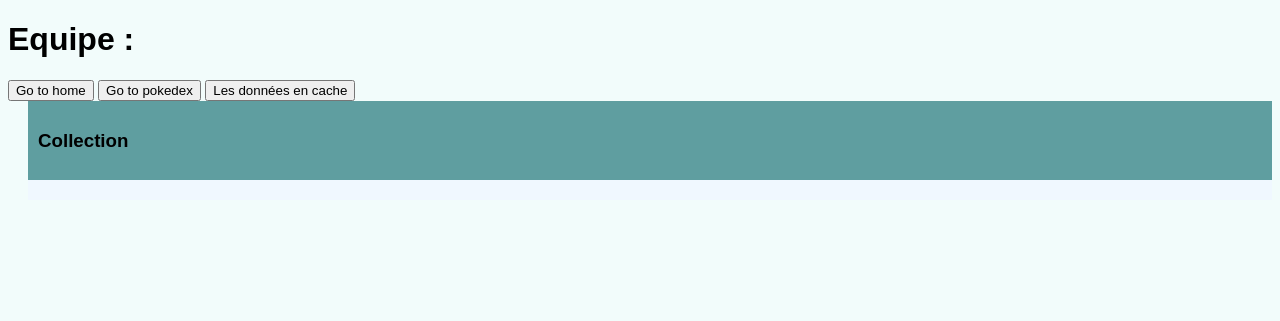
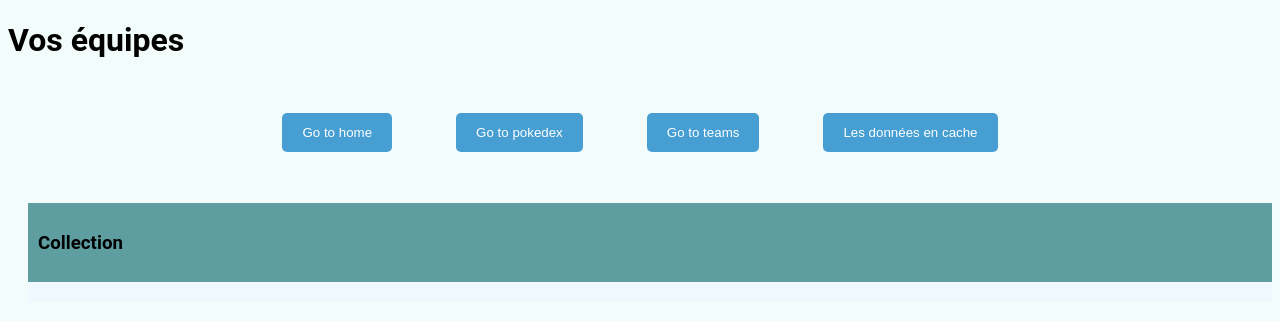
Before and after one commit to AlexandreLefay/mini-projet-python, a Django app: template pokedexpy/MonApplication/templates/detail_team.html in a window 1280 px wide. Shown: the top 321 px of the page. Run offline with Django 5.2, Linux system fonts and the light colour scheme; the template is opened without the code that fills it, so the values that code supplies are empty.

Commit message:
Ajout attribut background aux equipes. Ajout des background svg Début de mise en page teams

```diff
--- a/pokedexpy/MonApplication/static/css/global_css.css
+++ b/pokedexpy/MonApplication/static/css/global_css.css
@@ -26,7 +26,7 @@ body {
     src: url("../fonts/pkmnFont.ttf");
 
 }
-.links-container {
+.first-level-container{
     display: flex;
     justify-content: center;
 }
--- a/pokedexpy/MonApplication/static/css/team.css
+++ b/pokedexpy/MonApplication/static/css/team.css
@@ -48,6 +48,7 @@ body {
   padding: 20px;
   background-color: #fff;
 }
+
 /* Largeur complète pour les champs de saisie */
 .form-container input[type="text"],
 .form-container input[type="password"] {
@@ -98,3 +99,9 @@ body {
 .card_team>.label-btn{
   font-size: 2em;
 }
+.ul-card{
+  list-style-type: none;
+}
+.mini-pokemon{
+  width: 50px;
+}
--- a/pokedexpy/MonApplication/templates/detail_team.html
+++ b/pokedexpy/MonApplication/templates/detail_team.html
@@ -7,19 +7,37 @@
             type="text/css"
             href="{% static 'css/pokedex.css' %}"
     />
+    <link
+			rel="stylesheet"
+			type="text/css"
+			href="{% static 'css/team.css' %}"
+		/>
     <title>Vos équipes</title>
 </head>
-<body>
-<h1>Equipe :</h1>
-    <button onclick="window.location.href='http://localhost:8000'">
+<body>  <h1>Vos équipes</h1>
+        <div class="links-container">
+            <div class="box-container">
+                <button onclick="window.location.href='http://localhost:8000'" class="open-button">
                     Go to home
                 </button>
-    <button onclick="window.location.href='http://localhost:8000/pokedex/'">
+            </div>
+            <div class="box-container">
+                <button onclick="window.location.href='http://localhost:8000/pokedex/'" class="open-button">
                     Go to pokedex
                 </button>
-    <button onclick="window.location.href='http://localhost:8000/cache_data/'">
+            </div>
+            <div class="box-container">
+                <button onclick="window.location.href='http://localhost:8000/team/'" class="open-button">
+                    Go to teams
+                </button>
+            </div>
+            <div class="box-container">
+                <button onclick="window.location.href='http://localhost:8000/cache_data/'" class="open-button">
                     Les données en cache
                 </button>
+            </div>
+        </div>
+        <br>
         {% for pokemon in pokemon_data_team %}
             <div class="collection-grid">
                 <div class="pokemon-card">
```
Also changed, not shown: pokedexpy/MonApplication/templates/team.html (+23 -8 lines), pokedexpy/MonApplication/views.py (+2 -5 lines). Lines whose indentation alone changed are shown as unchanged.
